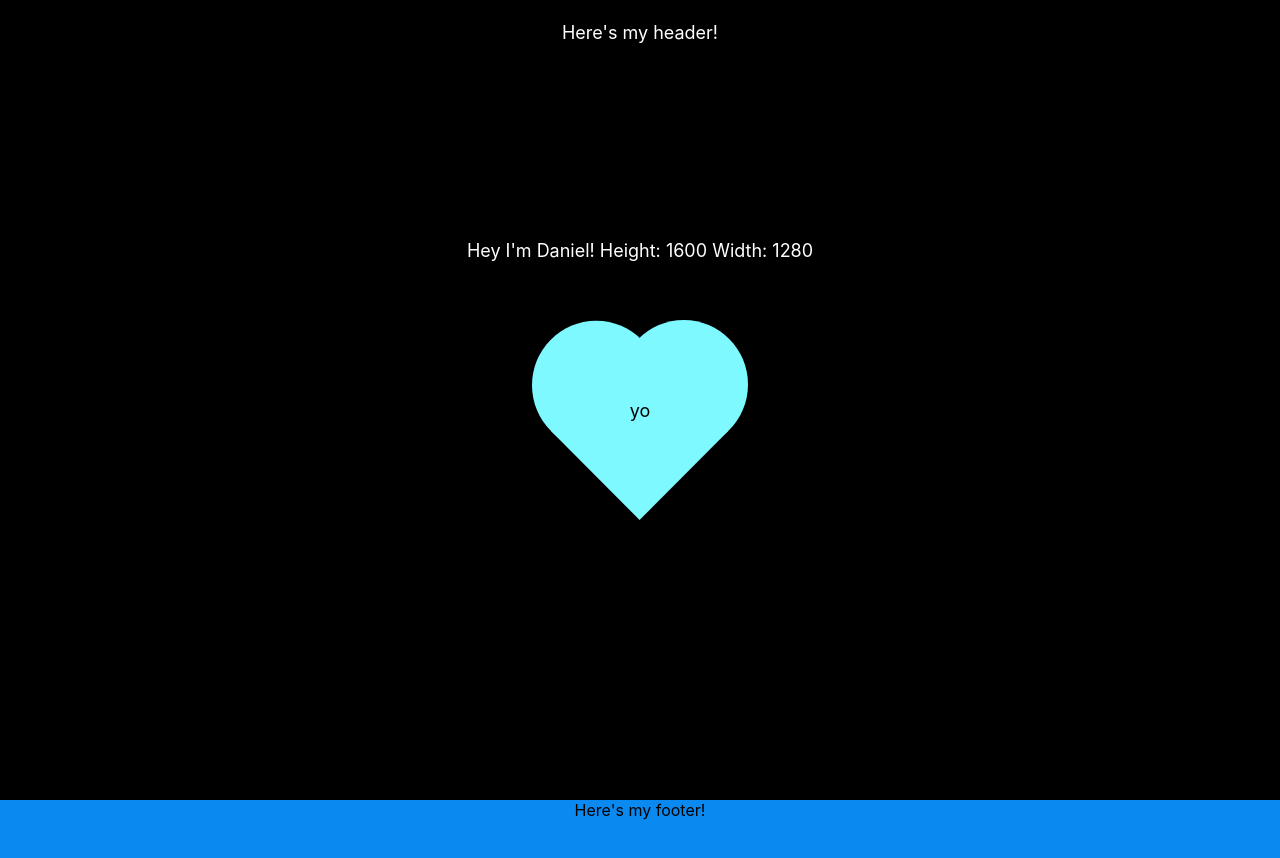
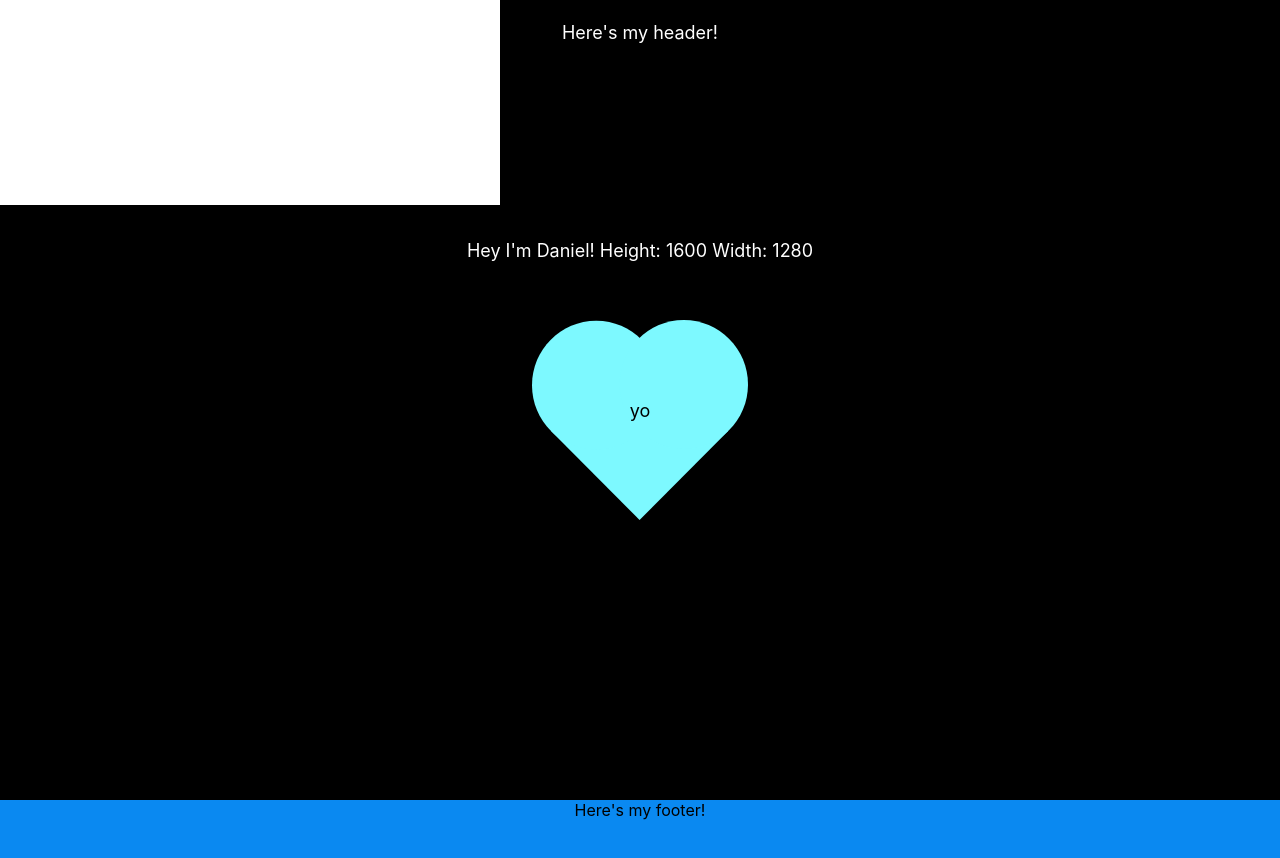
Before and after one commit to danosaur98/personalwebsite, a React (Create React App) app: page / in a window 1280 px wide. Shown: the top 858 px of the page. Built offline with nearby package versions, Linux system fonts and the light colour scheme.

Commit message:
will change adding of squares

```diff
--- a/src/App.css
+++ b/src/App.css
@@ -8,18 +8,14 @@
 }
 
 .Square {
-  background: #000;
+  background: #fff;
   border: 0px;
-  float: left;
-  font-size: 24px;
-  font-weight: bold;
-  line-height: 34px;
-  height: 1px;
+  font-size: 10px;
+  height: 5px;
   margin-right: -1px;
   margin-top: -1px;
   padding: 0;
-  text-align: center;
-  width: 1px;
+  width: 5px;
 }
 
 .App-header {
--- a/src/App.js
+++ b/src/App.js
@@ -27,18 +27,32 @@ class App extends Component {
       }), 1000);
   }
 
+  growBoard() {
+    let children = []
+    if (this.state.squares) {
+      var board = this.state.squares;
+      console.log(board)
+      console.log(board[0])
+      for (let j = 0; j <100; j++) {
+        children.push(<td className="Square">{}</td>)
+      }
+
+      //Create the parent and add the children
+      board.push(<tr>{children}</tr>)
+
+      this.setState({
+        squares: board
+      })
+    }
+    setTimeout(this.growBoard.bind(this), 100);
+
+  }
+
   handleResize() {
-    let s = []
-    console.log("??")
-    //var numSquares = document.body.clientHeight*document.body.clientWidth;
-    var numSquares = 100;
-    for (var i = 0; i < numSquares; i++){
-      s.push(<Square key={i}></Square>)
-    }
+    this.growBoard();
     this.setState({
       width: document.body.clientWidth,
       height: document.body.clientHeight,
-      squares: s
     });
   }
 
```
